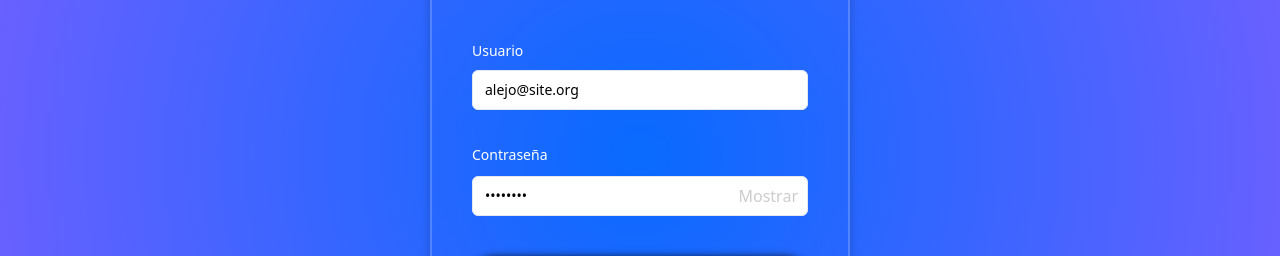
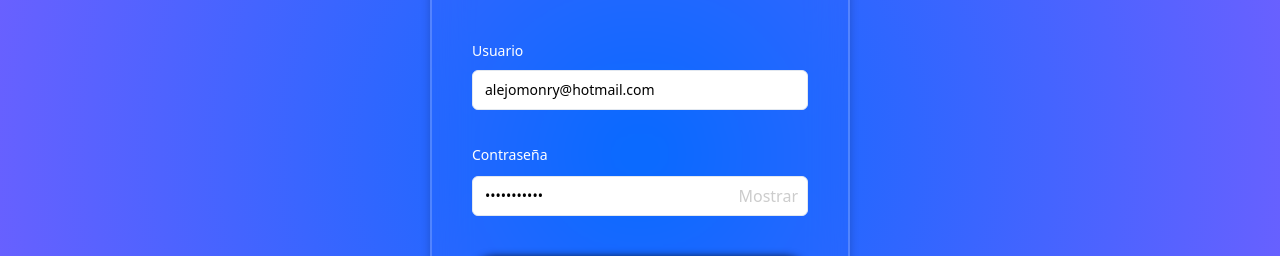
Before and after one commit to MavReactors/Frontend, a React (Vite) app: page /login in a window 1280 px wide. Shown: the part 246-502 px from the top of the page. Built offline with nearby package versions, Linux system fonts and the light colour scheme.

Commit message:
fix: some fixes

```diff
--- a/src/page/LogInPage.tsx
+++ b/src/page/LogInPage.tsx
@@ -14,6 +14,9 @@ import {
 import { Input } from "@/components/ui/input";
 import { Link } from "react-router-dom";
 import '../styles/LogInPageStyles.css';
+import {logIn} from "@/services/authService.ts";
+
+import {useNavigate} from "react-router-dom";
 
 // Definir el esquema del formulario usando Zod
 const formSchema = z.object({
@@ -25,18 +28,22 @@ const formSchema = z.object({
 type FormSchemaType = z.infer<typeof formSchema>;
 
 export function LogInPage() {
+    const navigate = useNavigate()
     const form = useForm<FormSchemaType>({
         resolver: zodResolver(formSchema),
         defaultValues: {
-            email: "alejo@site.org",
-            password: "alejo123",
+            email: "alejomonry@hotmail.com",
+            password: "1003704633a",
         },
     });
 
     const [showPassword, setShowPassword] = useState(false);
 
     function onSubmit(values: FormSchemaType) {
-        console.log(values);
+        logIn(values.email, values.password).then(result => {
+            console.log(result)
+            navigate('/wardrobe')
+        })
     }
 
     function toggleShowPassword() {
--- a/src/page/SignUpPage.tsx
+++ b/src/page/SignUpPage.tsx
@@ -15,6 +15,7 @@ import {
 import { Input } from "@/components/ui/input";
 import { useNavigate } from "react-router-dom";
 import '../styles/SignUpPageStyles.css';
+import {signUp} from "@/services/authService.ts";
 
 const formSchema = z.object({
     username: z.string(),
@@ -38,8 +39,14 @@ export function SignUpPage() {
     const [showPassword, setShowPassword] = useState(false);
 
     function onSubmit(values: FormSchemaType) {
-        console.table(values);
-        navigate('/wardrobe');
+        signUp({
+            username: values.username,
+            password: values.password,
+            email: values.email
+        }).then(result => {
+            console.table(result);
+            navigate('/wardrobe');
+        })
     }
 
     function toggleShowPassword() {
--- a/src/services/authService.ts
+++ b/src/services/authService.ts
@@ -33,7 +33,7 @@ export const signUp = async (userData: UserData) => {
     const json = JSON.stringify(userData)
 
     try {
-        const jsonResponse = await fetch(`${API_URL}/signup`, {
+        const jsonResponse = await fetch(`${API_URL}/SignIn`, {
             method: 'POST',
             headers: headers,
             body: json,
```
Also changed, not shown: 1 other file (tests, documents, lock files or other folders).
